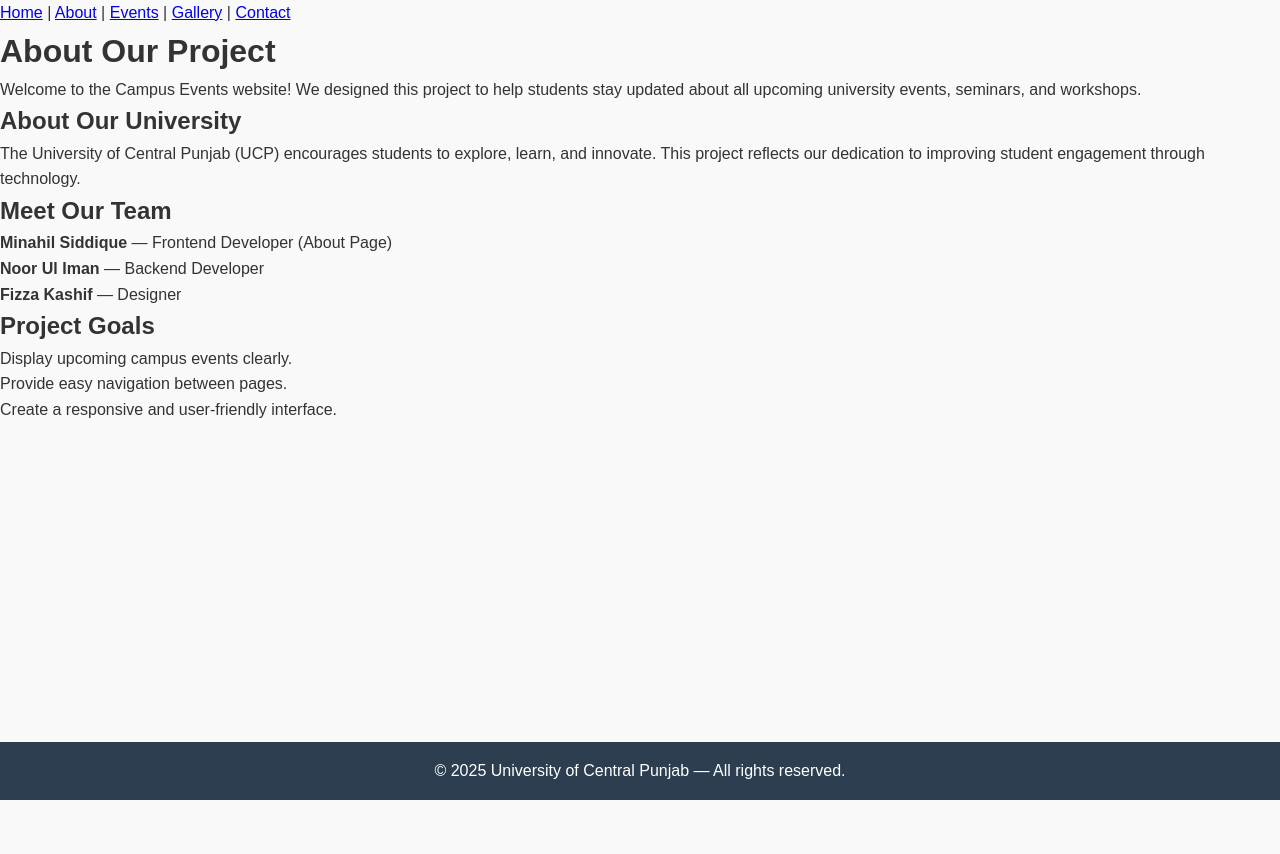
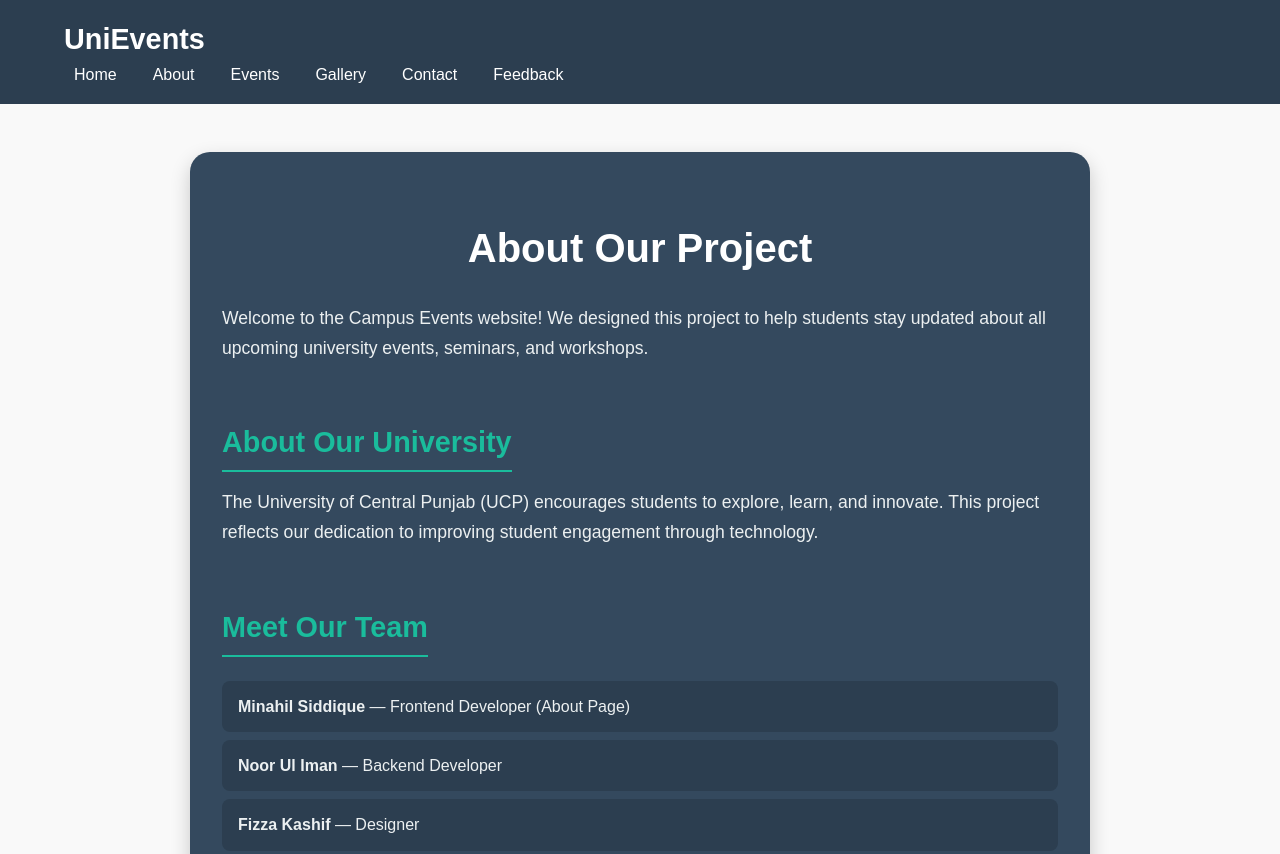
Before and after one commit to nooruliman0/campus-events, a website: page src/about.html in a window 1280 px wide. Shown: the top 854 px of the page. Before the commit the page ends 800 px from the top, so only its background shows below. Drawn offline with Linux system fonts and the light colour scheme.

Commit message:
minor changes

```diff
--- a/src/about.html
+++ b/src/about.html
@@ -5,18 +5,27 @@
   <meta name="viewport" content="width=device-width, initial-scale=1.0">
   <title>About Us - Campus Events</title>
   <link rel="stylesheet" href="../styles/style.css">
+  <link rel="stylesheet" href="../styles/about.css">
 </head>
 <body>
   <!-- ====== Navigation Bar ====== -->
-  <nav>
-    <a href="index.html">Home</a> |
-    <a href="about.html">About</a> |
-    <a href="events.html">Events</a> |
-    <a href="gallery.html">Gallery</a> |
-    <a href="contact.html">Contact</a>
-  </nav>
-
+     <header>
+        <div class="container header-container">
+            <h1 class="logo">UniEvents</h1>
+            <nav>
+                <ul class="nav-links">
+                    <li><a href="index.html">Home</a></li>
+                    <li><a href="about.html">About</a></li>
+                    <li><a href="Event.html">Events</a></li>
+                    <li><a href="">Gallery</a></li>
+                    <li><a href="contact.html">Contact</a></li>
+                     <li><a href="">Feedback</a></li>
+                </ul>
+            </nav>
+        </div>
+    </header>
   <!-- ====== Main Content ====== -->
+    <section class="about-section">
   <h1>About Our Project</h1>
   <p>Welcome to the Campus Events website! We designed this project to help students stay updated about all upcoming university events, seminars, and workshops.</p>
 
@@ -36,15 +45,20 @@
     <li>Provide easy navigation between pages.</li>
     <li>Create a responsive and user-friendly interface.</li>
   </ul>
+</section>
 
-  <!-- ====== Footer ====== -->
-  <footer>
-    <p>&copy; <span id="year"></span> University of Central Punjab — All rights reserved.</p>
-  </footer>
+   <footer>
+        <div class="container footer-container">
+            <p>&copy; 2025 University Events. All Rights Reserved.</p>
+            <div class="social-links">
+                <a href="#">Facebook</a> |
+                <a href="#">Twitter</a> |
+                <a href="#">Instagram</a>
+            </div>
+        </div>
+    </footer>
 
   <!-- ====== Small JS for year ====== -->
-  <script>
-    document.getElementById('year').textContent = new Date().getFullYear();
-  </script>
+
 </body>
 </html>
--- /dev/null
+++ b/styles/about.css
@@ -0,0 +1,56 @@
+/* About Section */
+.about-section {
+    background-color: #34495e; /* dark complementary shade */
+    color: #ecf0f1; /* light text for contrast */
+    padding: 4rem 2rem;
+    border-radius: 20px;
+    max-width: 900px;
+    margin: 3rem auto;
+    box-shadow: 0 8px 20px rgba(0,0,0,0.2);
+}
+
+.about-section h1 {
+    text-align: center;
+    font-size: 2.5rem;
+    color: #fff;
+    margin-bottom: 1.5rem;
+}
+
+.about-section h2 {
+    color: #1abc9c; /* accent color */
+    margin-top: 2rem;
+    margin-bottom: 1rem;
+    font-size: 1.8rem;
+    border-bottom: 2px solid #1abc9c;
+    display: inline-block;
+    padding-bottom: 0.3rem;
+}
+
+.about-section p {
+    font-size: 1.1rem;
+    line-height: 1.7;
+    margin-bottom: 1.5rem;
+}
+
+.about-section ul {
+    list-style: none;
+    padding: 0;
+    margin: 0;
+}
+
+.about-section ul li {
+    background-color: #2c3e50;
+    margin: 0.5rem 0;
+    padding: 0.8rem 1rem;
+    border-radius: 8px;
+    transition: background-color 0.3s ease;
+}
+
+.about-section ul li:hover {
+    background-color: #1abc9c;
+    color: #2c3e50;
+}
+
+.about-section strong {
+    color: #ecf0f1;
+}
--- a/styles/style.css
+++ b/styles/style.css
@@ -52,7 +52,7 @@ header .logo {
 
 /* Footer */
 footer {
-    position: fixed;
+
     bottom: 0;
     left: 0;
     width: 100%;
```
Also changed, not shown: src/Event.html (+4 -3 lines), src/contact.html (+30 -12 lines), src/index.html (+3 -3 lines), styles/contact.css (added, +102 -0 lines).
